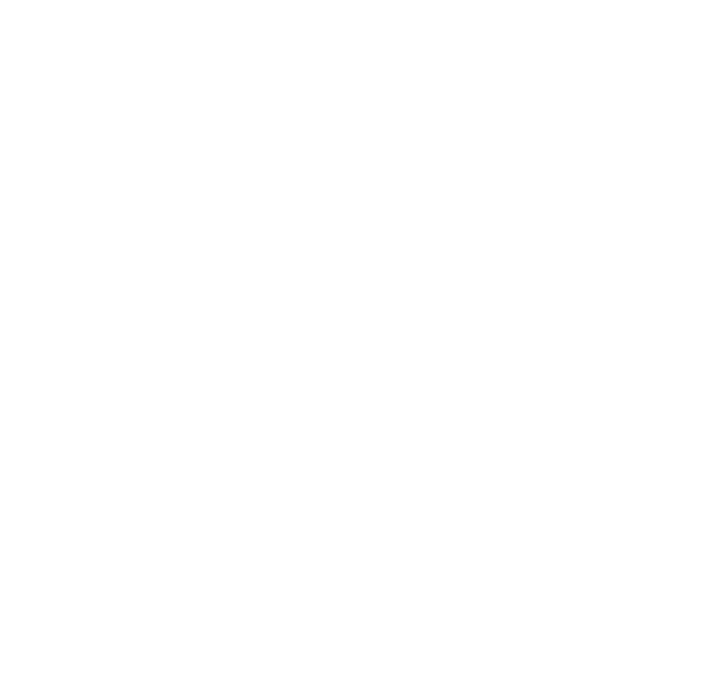
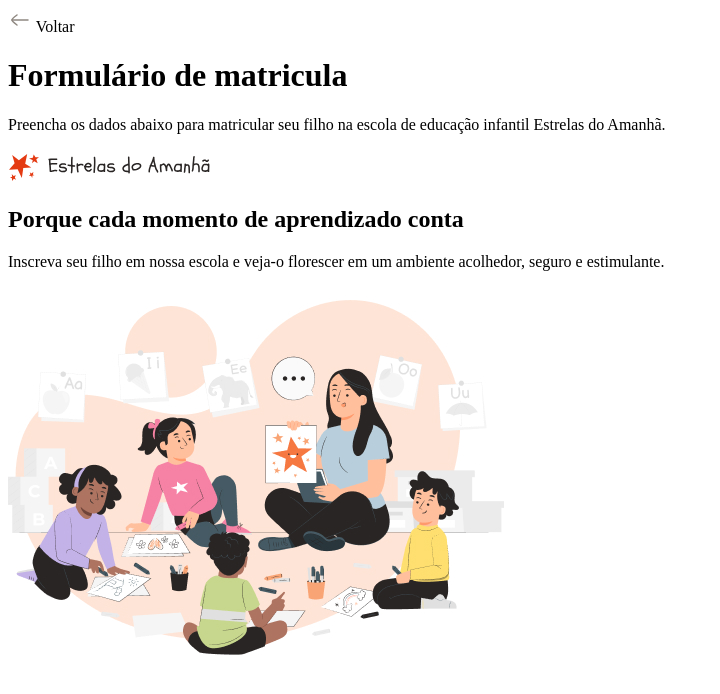
Before and after one commit to leonardovitorecker/projeto-formulario-de-matricula, a plain HTML site: page index.html in a window 1280 px wide. Shown: the whole page, without its empty margins (0-720 px from the left). Drawn offline with Linux system fonts and the light colour scheme.

Commit message:
Adicionando conteudo ao aside e criando o main

```diff
--- a/index.html
+++ b/index.html
@@ -13,12 +13,33 @@
   <div id="app">
     <main>
       <div class="main-container">
-
+        <div class="back">
+          <img src="assets/icons/arrow-left-02.svg" alt="Icone de voltar">
+          <span>Voltar</span>
+        </div>
+        <h1>Formulário de matricula</h1>
+        <p>
+          Preencha os dados abaixo para matricular seu filho na escola de educação infantil Estrelas do Amanhã.
+        </p>
       </div>
     </main>
     <aside>
       <div class="aside-container">
-
+        <header>
+          <img src="assets/logo.svg" alt="Logo estrelas do amanhã">
+          <h2>
+            Porque cada momento de
+            <span>
+              aprendizado
+            </span>
+            conta
+          </h2>
+          <p>
+            Inscreva seu filho em nossa escola e veja-o florescer em um ambiente acolhedor, seguro e
+            estimulante.
+          </p>
+        </header>
+        <img src="assets/Illustration.jpg" alt="Ilustração de um professora com crianças prestando atenção">
       </div>
     </aside>
   </div>
--- a/styles/global.css
+++ b/styles/global.css
@@ -25,4 +25,17 @@
 
 body {
   overflow: hidden;
+
+  font:var(--text);
+  color:var(--text-secondary);
 }
+
+h1,
+h2 {
+  color: var(--text-primary);
+}
+
+img {
+  max-width: 100%;
+  height: auto;
+}
--- a/styles/layout.css
+++ b/styles/layout.css
@@ -13,6 +13,18 @@ main {
     max-width: 33rem;
     margin-left: auto;
   }
+
+  & .back {
+    display:flex;
+    align-items: center;
+    gap:.5rem;
+    margin-bottom: 1.5rem;
+  }
+
+  & h1 {
+    font: 600 1.5rem/1.25 var(--font-family);
+    margin-bottom: .5rem;
+  }
 }
 
 aside {
@@ -21,5 +33,17 @@ aside {
 
   & .aside-container {
     max-width: 31rem;
+
+    & > img {
+    margin-top:2rem;
+    }
+  }
+  & h2 {
+    font: 600 2.5rem/1.25 var(--font-family);
+    margin-bottom: .5rem;
+
+    & span {
+      color: var(--text-highlight);
+    }
   }
 }
```
